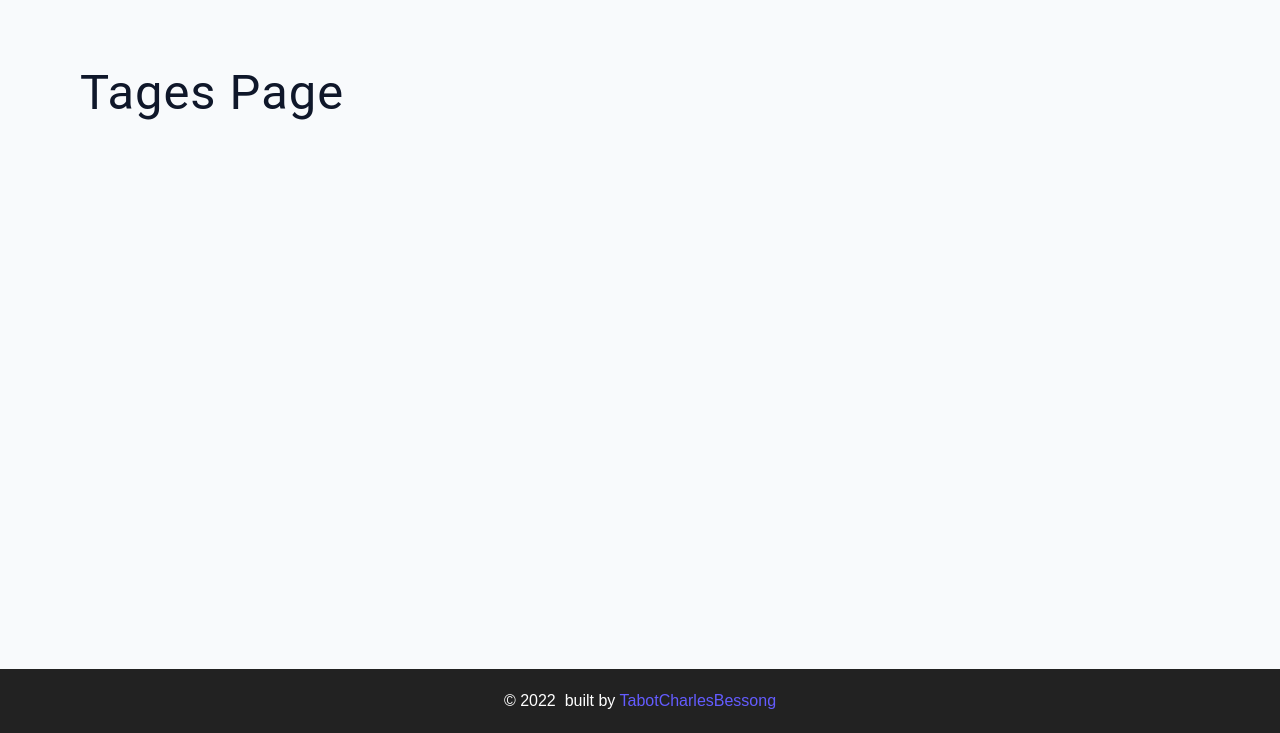
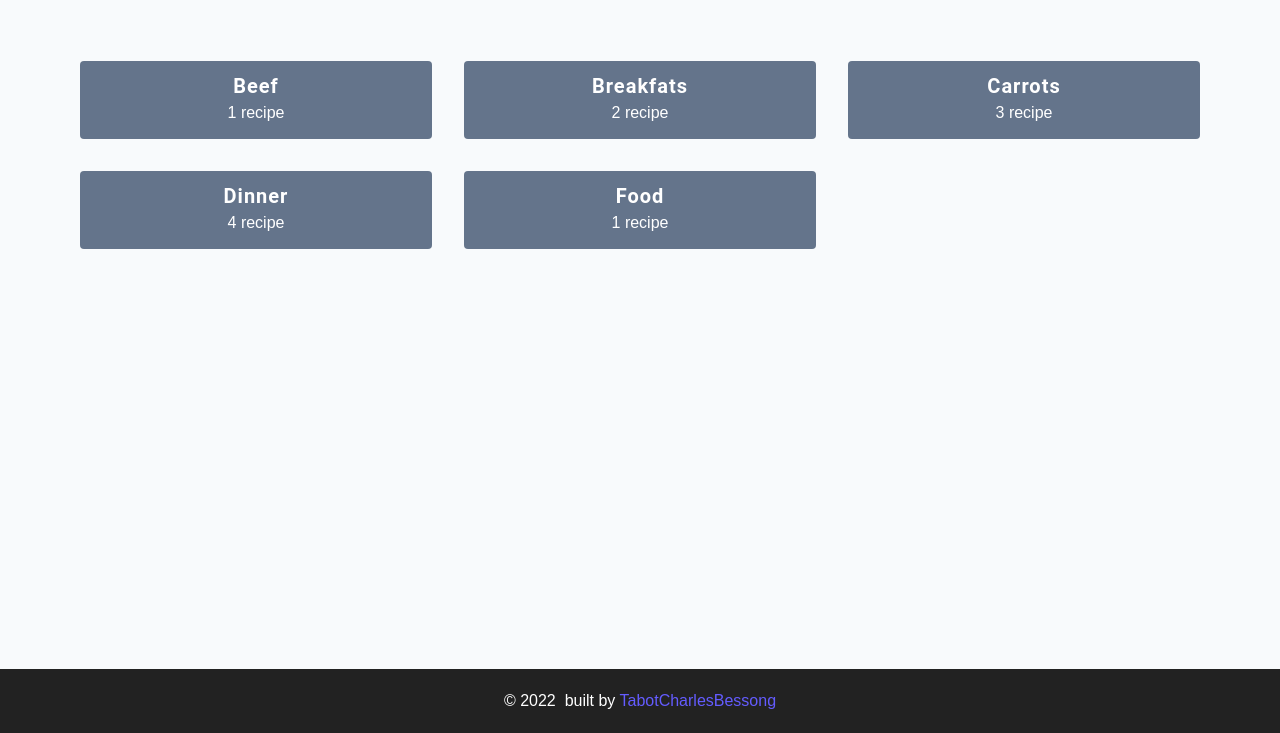
Before and after one commit to TabotCharlesBessong/RandomProject, a plain HTML site: page FOODRECEIPT/tags.html in a window 1280 px wide. Shown: the part 67-800 px from the top of the page. Drawn offline with Linux system fonts and the light colour scheme.

Commit message:
tags design

```diff
--- a/FOODRECEIPT/css/main.css
+++ b/FOODRECEIPT/css/main.css
@@ -605,3 +605,46 @@ Contacts
     align-items: center;
   }
 }
+
+/*
+===============
+Tags
+===============
+*/
+
+.tags-wrapper{
+  display: grid;
+  gap: 2rem;
+  padding-bottom: 3rem;
+}
+.tag{
+  background: var(--grey-500);
+  border-radius: var(--borderRadius);
+  text-align: center;
+  color: var(--white);
+  transition: var(--transition);
+  padding: 0.75rem;
+}
+
+.tag:hover{
+  background: var(--primary-500);
+}
+
+.tag h5 , .tag p{
+  margin-bottom: 0;
+}
+.tag h5{
+  font-weight: 700;
+}
+
+@media screen and (min-width:576px) {
+  .tags-wrapper{
+    grid-template-columns: 1fr 1fr;
+  }
+}
+
+@media screen and (min-width:992px) {
+  .tags-wrapper{
+    grid-template-columns: 1fr 1fr 1fr;
+  }
+}
--- a/FOODRECEIPT/tags.html
+++ b/FOODRECEIPT/tags.html
@@ -48,7 +48,31 @@
         <!-- end of navbar -->
         <!-- main -->
         <main class="page">
-<h1>tages page</h1>
+          <section class="tags-wrapper">
+            <!-- single tab -->
+            <a href="./tag-template.html" class="tag" >
+              <h5>beef</h5>
+              <p>1 recipe</p>
+            </a>
+            <a href="./tag-template.html" class="tag" >
+              <h5>Breakfats</h5>
+              <p>2 recipe</p>
+            </a>
+            <a href="./tag-template.html" class="tag" >
+              <h5>carrots</h5>
+              <p>3 recipe</p>
+            </a>
+            <a href="./tag-template.html" class="tag" >
+              <h5>dinner</h5>
+              <p>4 recipe</p>
+            </a>
+            <a href="./tag-template.html" class="tag" >
+              <h5>food</h5>
+              <p>1 recipe</p>
+            </a>
+
+            <!-- end of single tab -->
+          </section>
         </main>
         <!-- end of main -->
         <!-- footer -->
```
